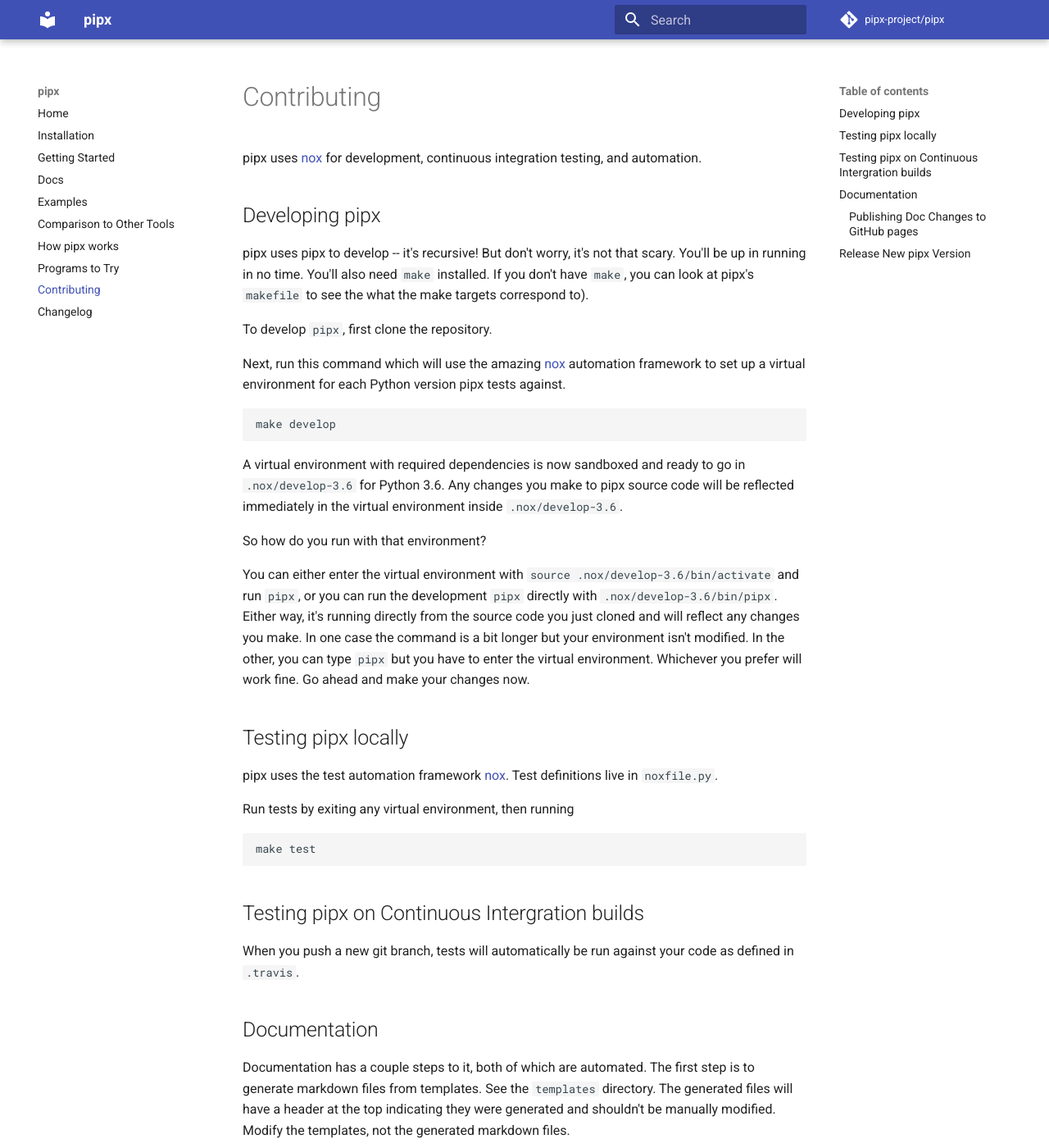
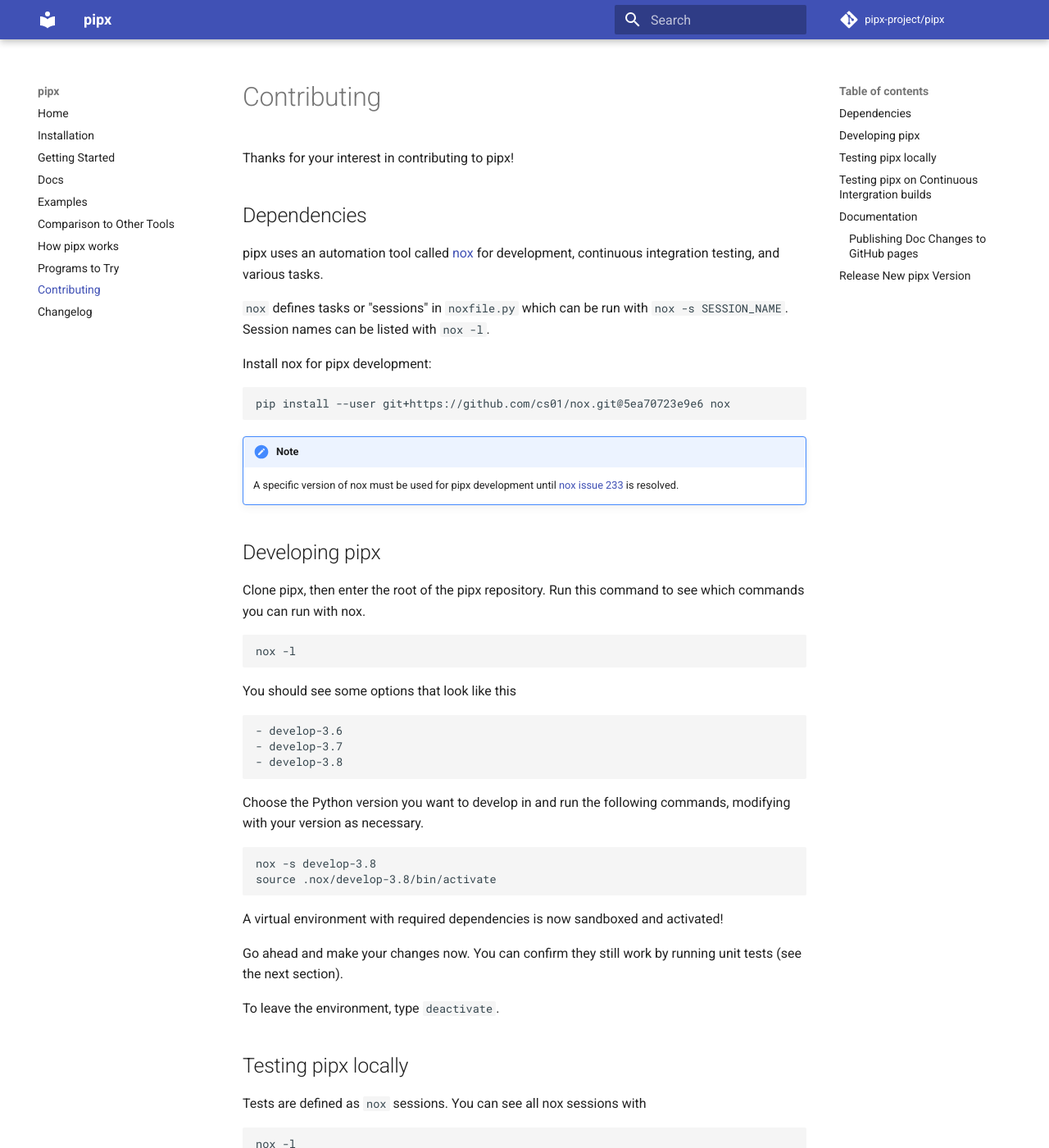
Before and after one commit to pypa/pipx, an MkDocs documentation site: the page built from docs/contributing.md, in a window 1280 px wide and 1400 px high. Shown: the whole window at 82% size. Built offline with MkDocs 1.6.1 and Material for MkDocs 9.7.7, drawn with Linux system fonts in a browser that asks for light colours; comment, search, counter and statistics services are not loaded; some of the changed text lies outside the part shown.

Commit message:
[docs] add maintainers, update contributing instructions (#261)

````diff
--- a/docs/contributing.md
+++ b/docs/contributing.md
@@ -1,65 +1,132 @@
-pipx uses [nox](https://pypi.org/project/nox/) for development, continuous integration testing, and automation.
+Thanks for your interest in contributing to pipx!
+
+
+## Dependencies
+pipx uses an automation tool called [nox](https://pypi.org/project/nox/) for development, continuous integration testing, and various tasks.
+
+`nox` defines tasks or "sessions" in `noxfile.py` which can be run with `nox -s SESSION_NAME`. Session names can be listed with `nox -l`.
+
+Install nox for pipx development:
+```
+pip install --user git+https://github.com/cs01/nox.git@5ea70723e9e6 nox
+```
+
+!!! note
+    A specific version of nox must be used for pipx development until [nox issue 233](https://github.com/theacodes/nox/issues/233) is resolved.
+
 
 ## Developing pipx
-pipx uses pipx to develop -- it's recursive! But don't worry, it's not that scary. You'll be up in running in no time. You'll also need `make` installed. If you don't have `make`, you can look at pipx's `makefile` to see the what the make targets correspond to).
-
-To develop `pipx`, first clone the repository.
-
-Next, run this command which will use the amazing [nox](https://github.com/theacodes/nox) automation framework to set up a virtual environment for each Python version pipx tests against.
+Clone pipx, then enter the root of the pipx repository. Run this command to see which commands you can run with nox.
 ```
-make develop
+nox -l
 ```
 
-A virtual environment with required dependencies is now sandboxed and ready to go in `.nox/develop-3.6` for Python 3.6. Any changes you make to pipx source code will be reflected immediately in the virtual environment inside `.nox/develop-3.6`.
+You should see some options that look like this
+```
+- develop-3.6
+- develop-3.7
+- develop-3.8
+```
 
-So how do you run with that environment?
+Choose the Python version you want to develop in and run the following commands, modifying with your version as necessary.
+```
+nox -s develop-3.8
+source .nox/develop-3.8/bin/activate
+```
 
-You can  either enter the virtual environment with `source .nox/develop-3.6/bin/activate` and run `pipx`, or you can run the development `pipx` directly with `.nox/develop-3.6/bin/pipx`. Either way, it's running directly from the source code you just cloned and will reflect any changes you make. In one case the command is a bit longer but your environment isn't modified. In the other, you can type `pipx` but you have to enter the virtual environment. Whichever you prefer will work fine. Go ahead and make your changes now.
+A virtual environment with required dependencies is now sandboxed and activated!
+
+Go ahead and make your changes now. You can confirm they still work by running unit tests (see the next section).
+
+To leave the environment, type `deactivate`.
 
 ## Testing pipx locally
-pipx uses the test automation framework [nox](https://github.com/theacodes/nox). Test definitions live in `noxfile.py`.
+Tests are defined as `nox` sessions. You can see all nox sessions with
+```
+nox -l
+```
 
-Run tests by exiting any virtual environment, then running
+At the time of this writing, the output looks like this
 ```
-make test
+>> nox -l
+Sessions defined in /home/csmith/git/pipx/noxfile.py:
+
+* tests-3.6
+* tests-3.7
+* tests-3.8
+- cover -> Coverage analysis
+* lint
+* docs
+- develop-3.6
+- develop-3.7
+- develop-3.8
+- build
+- publish
+- watch_docs
+- publish_docs
 ```
+
+So to run unit tests in Python3.7, you can run
+```
+nox -s tests-3.7
+```
+
+
+!!! tip
+    You can running a specific unit test by passing arguments to pytest, the test runner pipx uses:
+
+    ```
+    nox -s tests-3.8 -- -k EXPRESSION
+    ```
+
+    Expression can be a test name, such as
+
+    ```
+    nox -s tests-3.8 -- -k test_uninstall
+    ```
+
+    Coverage errors can usually be ignored when only running a subset of tests.
+
+To run lint checks, run
+```
+nox -s lint
+```
+and so on.
 
 ## Testing pipx on Continuous Intergration builds
 When you push a new git branch, tests will automatically be run against your code as defined in `.travis`.
 
 ## Documentation
 
-Documentation has a couple steps to it, both of which are automated. The first step is to generate markdown files from templates. See the `templates` directory. The generated files will have a header at the top indicating they were generated and shouldn't be manually modified. Modify the templates, not the generated markdown files.
+`pipx` autogenerates API documentation, and also uses templates.
 
-The second is to compile the markdown files in `docs` with `mkdocs`.
+When updating pipx docs, make sure you are either modifying a file in the `templates` directory, or the `docs` directory. If in the `docs` directory, make sure the file was not autogenerated from the `templates` directory.
 
-Both of these steps are done in a single build command:
+You can generate the documentation with
 ```
-make docs
+nox -s docs
 ```
+
+This will capture CLI documentation for any pipx argument modifications, as well as generate templates to the docs directory.
 
 To preview changes, including live reloading, open another terminal and run
 ```
-make watch_docs
-```
-
-If you make changes to the pipx cli api or any template, regenerate the `.md` files in the `docs` folder:
-```
-make docs
+nox -s watch_docs
 ```
 
 ### Publishing Doc Changes to GitHub pages
 ```
-make publish_docs
+nox -s publish_docs
 ```
 
 ## Release New `pipx` Version
 To create a new release
+
 * make sure the changelog is updated
 * update the version of pipx defined in `setup.py`
 
 Finally, run
+```bash
+nox -s publish
+nox -s publish_docs
 ```
-make publish
-```
-and don't forget to publish updated documenation.
````
Also changed, not shown: README.md (+13 -15 lines), docs/index.md (+13 -15 lines), noxfile.py (+4 -4 lines), templates/index.md (+13 -15 lines).
